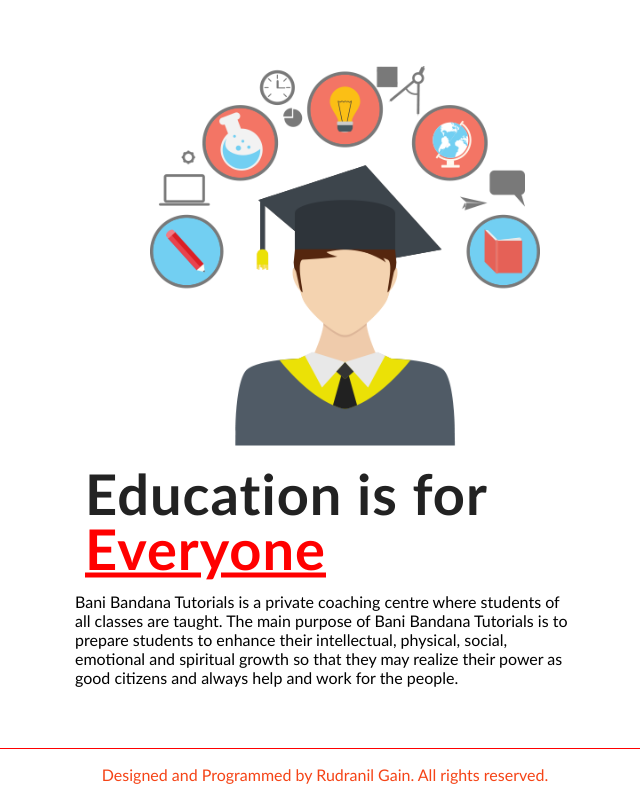
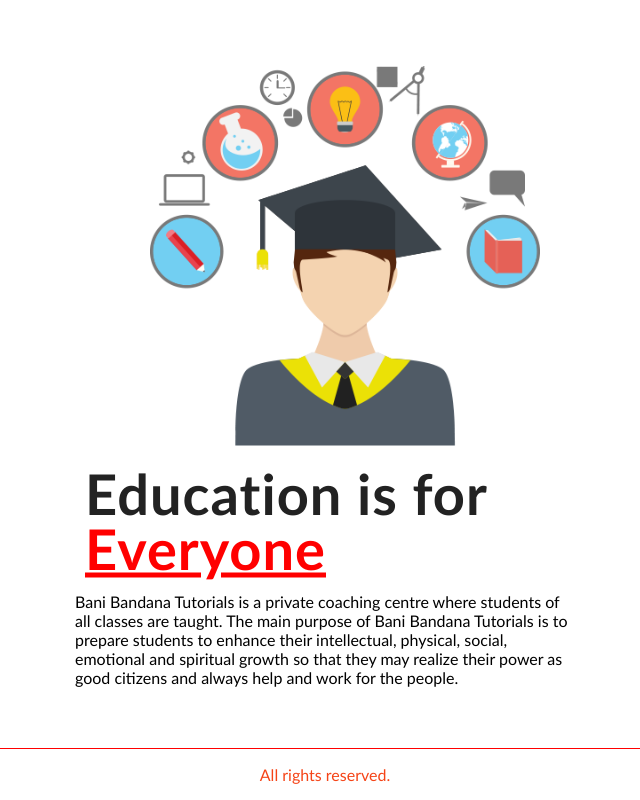
Before and after one commit to rudranil86/banibandanatutorials, a plain HTML site: page index.html in a window 1280 px wide. Shown: the part 2329-3129 px from the top of the page, without its empty margins (315-955 px from the left). Drawn offline with Linux system fonts and the light colour scheme.

Commit message:
Update index.html

```diff
--- a/index.html
+++ b/index.html
@@ -150,7 +150,7 @@
 
     <footer>
 
-        <p>Designed and Programmed by Rudranil Gain. All rights reserved.</p>
+        <p>All rights reserved.</p>
 
     </footer>
 
```
